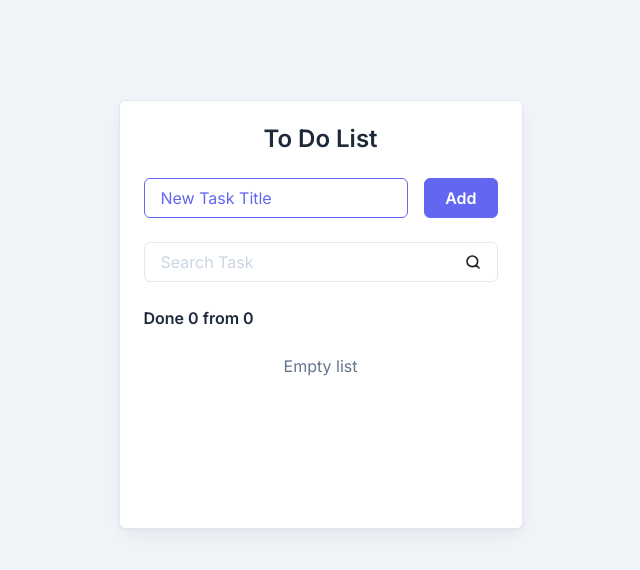
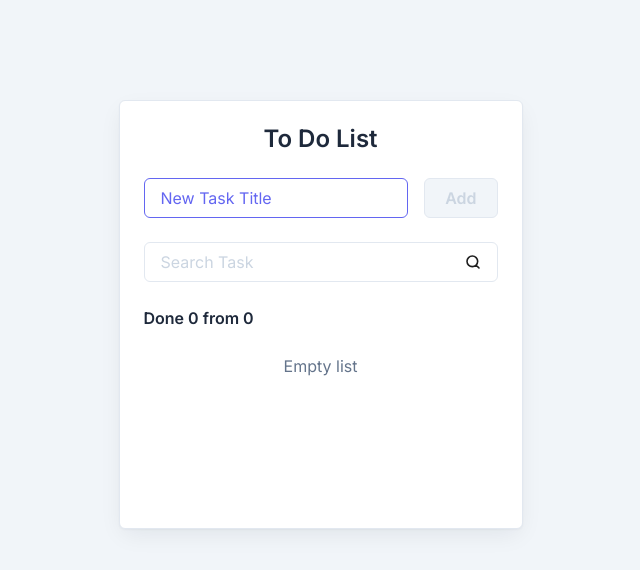
Before and after one commit to Grinch3214/TaskNest, a React (Vite) app: page / in a window 1280 px wide. Shown: the top 570 px of the page, without its empty margins (312-952 px from the left). Built offline with nearby package versions, Linux system fonts and the light colour scheme.

Commit message:
Create composibles

```diff
--- a/src/components/button/Button.jsx
+++ b/src/components/button/Button.jsx
@@ -7,6 +7,7 @@ const Button = (props) => {
     children = 'Button',
     hasIcon = false,
     onButtonClick,
+    isDisabled,
     ...rest
   } = props;
 
@@ -15,6 +16,7 @@ const Button = (props) => {
       {...rest}
       className={`button ${className}`}
       type={type}
+      disabled={isDisabled}
       onClick={onButtonClick}
     >
       {!hasIcon ? children : <IconClose />}
--- a/src/components/taskForm/TaskForm.jsx
+++ b/src/components/taskForm/TaskForm.jsx
@@ -16,6 +16,7 @@ const TaskForm = (props) => {
     onSubmit,
     value,
     inputRef,
+    isDisabled,
   } = props;
 
   const handleSubmit = (event) => {
@@ -38,6 +39,7 @@ const TaskForm = (props) => {
         <Button
           className={classButton}
           type={typeButton}
+          isDisabled={isDisabled}
           onButtonClick={onTaskClick}
         >
           {titleButton}
--- a/src/components/todo/Todo.jsx
+++ b/src/components/todo/Todo.jsx
@@ -1,93 +1,30 @@
-import { useState, useEffect, useRef, useMemo } from 'react';
 import TaskForm from '../taskForm/TaskForm';
 import TodoInfo from '../todoInfo/TodoInfo';
 import TodoList from '../todoList/TodoList';
+import { useTasks } from '../../hooks/useTasks';
+import { useNewTaskForm } from '../../hooks/useNewTaskForm';
+import { useTaskSearch } from '../../hooks/useTaskSearch';
 
 const Todo = () => {
-  const [tasks, setTasks] = useState(() => {
-    console.log('useState');
-    const savedTasks = localStorage.getItem('tasks');
+  const {
+    tasks,
+    taskFiltered,
+    addTask,
+    deleteTask,
+    toggleTaskComplete,
+    deleteAllTasks,
+  } = useTasks();
 
-    if (savedTasks) {
-      return JSON.parse(savedTasks);
-    }
+  const { searchQuery, setSearchQuery, filteredTask } = useTaskSearch(tasks);
 
-    return [];
-  });
+  const { newTaskTitle, setNewTaskTitle, inputRef, isDisabled, submitNewTask } =
+    useNewTaskForm(addTask);
 
-  const [newTaskTitle, setNewTaskTitle] = useState('');
-
-  const [searchQuery, setSearchQuery] = useState('');
-
-  const newTaskTitleRef = useRef(null);
-
-  const taskFiltered = useMemo(() => {
-    return tasks.filter(({ isDone }) => isDone);
-  }, [tasks]);
-
-  const deleteAllTasks = () => {
-    const isConfirmed = confirm('Are you sure you want to delete all tasks?');
-
-    if (isConfirmed) {
-      setTasks([]);
+  const handleAddTask = () => {
+    if (submitNewTask()) {
+      setSearchQuery('');
     }
   };
-
-  const deleteTask = (taskId) => {
-    setTasks(tasks.filter(({ id }) => id !== taskId));
-  };
-
-  const toggleTaskComplete = (taskId, isDone) => {
-    setTasks(
-      tasks.map((task) => {
-        if (task.id === taskId) {
-          return { ...task, isDone };
-        }
-
-        return task;
-      }),
-    );
-  };
-
-  const filterTask = (query) => {
-    console.log(query);
-    setSearchQuery(query);
-  };
-
-  const addTask = () => {
-    if (newTaskTitle.trim().length > 0) {
-      const newTask = {
-        id: crypto?.randomUUID() ?? Date.now().toString(),
-        title: newTaskTitle,
-        isDone: false,
-      };
-
-      setTasks([newTask, ...tasks]);
-      setNewTaskTitle('');
-      setSearchQuery('');
-
-      newTaskTitleRef.current.focus();
-    }
-  };
-
-  const filteredTask = useMemo(() => {
-    const clearSearchQuery = searchQuery.trim().toLocaleLowerCase();
-
-    return clearSearchQuery.length > 0
-      ? tasks.filter(({ title }) =>
-          title.toLocaleLowerCase().includes(clearSearchQuery),
-        )
-      : null;
-  }, [searchQuery, tasks]);
-
-  useEffect(() => {
-    console.log('useEffect');
-    localStorage.setItem('tasks', JSON.stringify(tasks));
-  }, [tasks]);
-
-  useEffect(() => {
-    newTaskTitleRef.current.focus();
-  }, []);
 
   return (
     <div className="todo">
@@ -99,10 +36,11 @@ const Todo = () => {
         hasButton
         typeButton="submit"
         titleButton="Add"
-        onSubmit={addTask}
+        onSubmit={handleAddTask}
         value={newTaskTitle}
         onChange={setNewTaskTitle}
-        inputRef={newTaskTitleRef}
+        inputRef={inputRef}
+        isDisabled={isDisabled}
       />
       <TaskForm
         classInput="todo__field"
@@ -110,7 +48,7 @@ const Todo = () => {
         label="Search Task"
         typeInput="search"
         value={searchQuery}
-        onChange={filterTask}
+        onChange={setSearchQuery}
       />
       <TodoInfo
         total={tasks.length}
--- /dev/null
+++ b/src/hooks/useNewTaskForm.js
@@ -0,0 +1,34 @@
+import { useState, useRef, useEffect } from 'react';
+
+export function useNewTaskForm(onAddTask) {
+  const [newTaskTitle, setNewTaskTitle] = useState('');
+  const inputRef = useRef(null);
+
+  const isDisabled = newTaskTitle.trim().length === 0;
+
+  const submitNewTask = () => {
+    const title = newTaskTitle.trim();
+
+    if (title.length === 0) {
+      return false;
+    }
+
+    onAddTask(title);
+    setNewTaskTitle('');
+    inputRef.current?.focus();
+
+    return true;
+  };
+
+  useEffect(() => {
+    inputRef.current?.focus();
+  }, []);
+
+  return {
+    newTaskTitle,
+    setNewTaskTitle,
+    inputRef,
+    isDisabled,
+    submitNewTask,
+  };
+}
--- /dev/null
+++ b/src/hooks/useTaskSearch.js
@@ -0,0 +1,19 @@
+import { useState, useMemo } from 'react';
+
+export function useTaskSearch(tasks) {
+  const [searchQuery, setSearchQuery] = useState('');
+
+  const filteredTask = useMemo(() => {
+    const query = searchQuery.trim().toLocaleLowerCase();
+
+    return query.length > 0
+      ? tasks.filter(({ title }) => title.toLocaleLowerCase().includes(query))
+      : null;
+  }, [searchQuery, tasks]);
+
+  return {
+    searchQuery,
+    setSearchQuery,
+    filteredTask,
+  };
+}
--- /dev/null
+++ b/src/hooks/useTasks.js
@@ -0,0 +1,54 @@
+import { useState, useEffect, useMemo } from 'react';
+
+export function useTasks() {
+  const [tasks, setTasks] = useState(() => {
+    const savedTasks = localStorage.getItem('tasks');
+
+    return savedTasks ? JSON.parse(savedTasks) : [];
+  });
+
+  const taskFiltered = useMemo(() => {
+    return tasks.filter(({ isDone }) => isDone);
+  }, [tasks]);
+
+  const addTask = (title) => {
+    const newTask = {
+      id: crypto?.randomUUID() ?? Date.now().toString(),
+      title,
+      isDone: false,
+    };
+
+    setTasks((prevTasks) => [newTask, ...prevTasks]);
+  };
+
+  const deleteTask = (taskId) => {
+    setTasks((prevTasks) => prevTasks.filter(({ id }) => id !== taskId));
+  };
+
+  const toggleTaskComplete = (taskId, isDone) => {
+    setTasks((prevTasks) =>
+      prevTasks.map((task) => (task.id === taskId ? { ...task, isDone } : task)),
+    );
+  };
+
+  const deleteAllTasks = () => {
+    const isConfirmed = confirm('Are you sure you want to delete all tasks?');
+
+    if (isConfirmed) {
+      setTasks([]);
+    }
+  };
+
+  useEffect(() => {
+    localStorage.setItem('tasks', JSON.stringify(tasks));
+  }, [tasks]);
+
+  return {
+    tasks,
+    taskFiltered,
+    addTask,
+    deleteTask,
+    toggleTaskComplete,
+    deleteAllTasks,
+  };
+}
--- a/src/styles/components/button.css
+++ b/src/styles/components/button.css
@@ -19,4 +19,11 @@
     background-color: var(--color-primary-active);
     border-color: var(--color-primary-active);
   }
+
+  &:disabled {
+    color: var(--color-gray-3);
+    background-color: var(--color-gray-1);
+    border-color: var(--color-gray-2);
+    cursor: not-allowed;
+  }
 }
```
